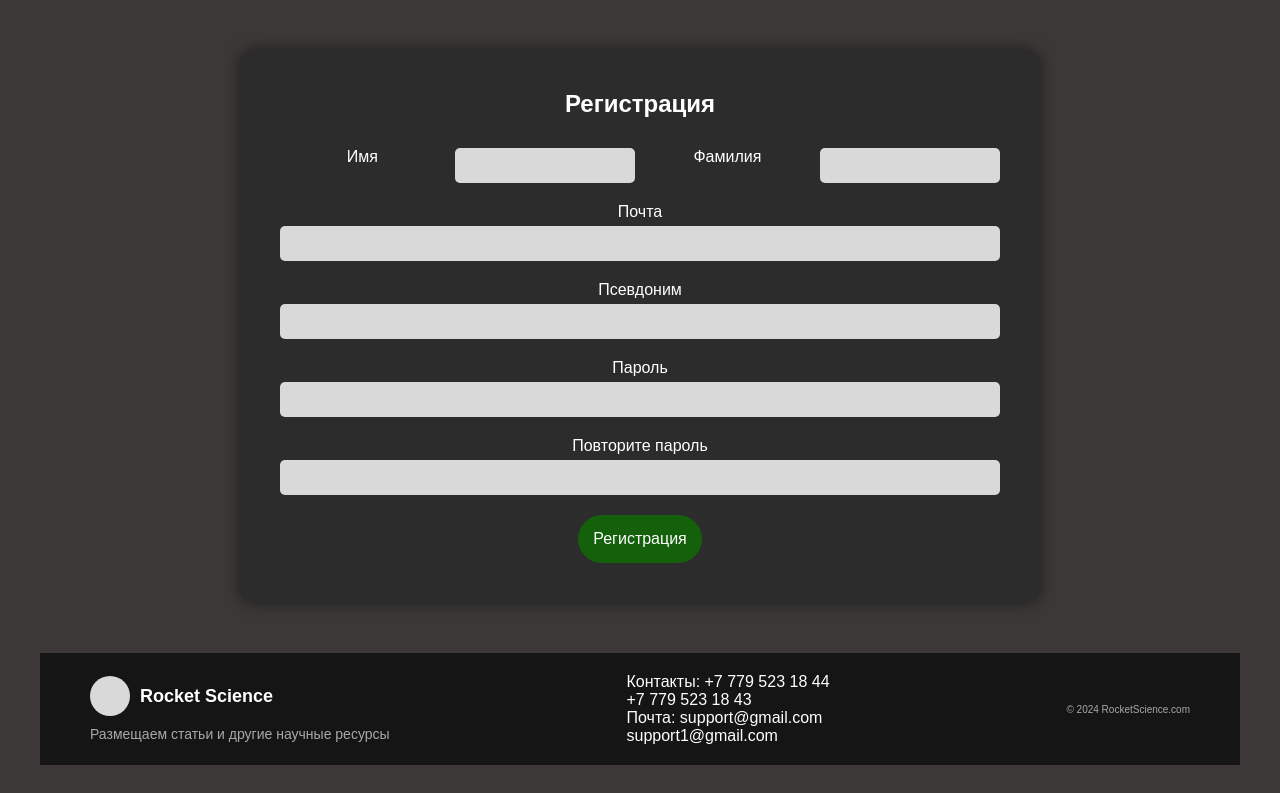
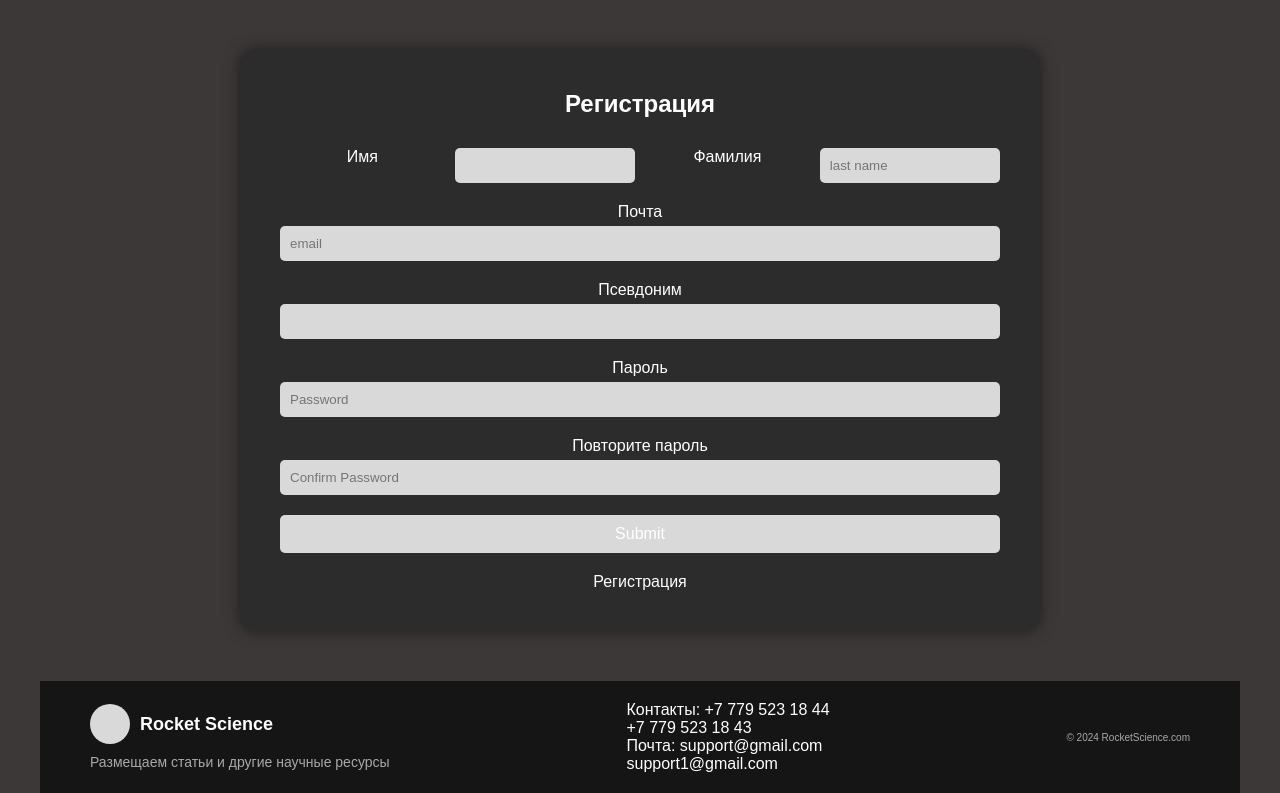
Before and after one commit to chilivar/RocketScience, a Django app: page /accounts/register in a window 1280 px wide. Shown: the part 90-883 px from the top of the page. Before the commit the page ends 855 px from the top, so only its background shows below. Run offline with Django 5.2, Linux system fonts and the light colour scheme; some web fonts are replaced.

Commit message:
поправки

```diff
--- a/science/accounts/templates/accounts/login.html
+++ b/science/accounts/templates/accounts/login.html
@@ -1,3 +1,4 @@
+
 {% load static %}
 <!DOCTYPE html>
 <html lang="en">
@@ -35,7 +36,7 @@
             </form>
             <div class="forgotpassword">Забыли пароль?</div>
 
-            <!-- Социальные иконки -->
+
             <div class="social-icons">
                 <img src="{% static 'accounts/img/logo-github.svg' %}" alt="GitHub" class="icon-ionicons-logos-loggit">
                 <img src="{% static 'accounts/img/logo-chrome.svg' %}" alt="Chrome" class="icon-ionicons-logos-logchrome">
--- a/science/accounts/templates/accounts/register.html
+++ b/science/accounts/templates/accounts/register.html
@@ -1,3 +1,4 @@
+
 {% load static %}
 <!DOCTYPE html>
 <html lang="ru">
@@ -24,23 +25,23 @@
 
         <div class="registration-form">
             <h2>Регистрация</h2>
-            <form action="register" method="post">
+            <form action="register" method ="post">
                 {% csrf_token %}
                 <div class="form-row">
                     <label for="first-name">Имя</label>
                     <input type="text" id="first-name" name="first_name" required>
                     <label for="last-name">Фамилия</label>
-                    <input type="text" id="last-name" name="last_name" required>
+                    <input type="text" name="last_name" placeholder="last name" required>
                 </div>
                 <label for="email">Почта</label>
-                <input type="email" id="email" name="email" required>
+                <input type="email" name="email" placeholder="email" required>
                 <label for="username">Псевдоним</label>
                 <input type="text" id="username" name="username" required>
                 <label for="password">Пароль</label>
-                <input type="password" id="password" name="password" required>
+                <input type="password" name="password" placeholder="Password" required>
                 <label for="confirm-password">Повторите пароль</label>
-                <input type="password" id="confirm-password" name="c_password" required>
-                <button type="submit" class="register-button">Регистрация</button>
+                <input type="password" name="c_password" placeholder="Confirm Password">
+                <input type="submit" name="submit" class="register-button">Регистрация</input>
             </form>
         </div>
 
```
